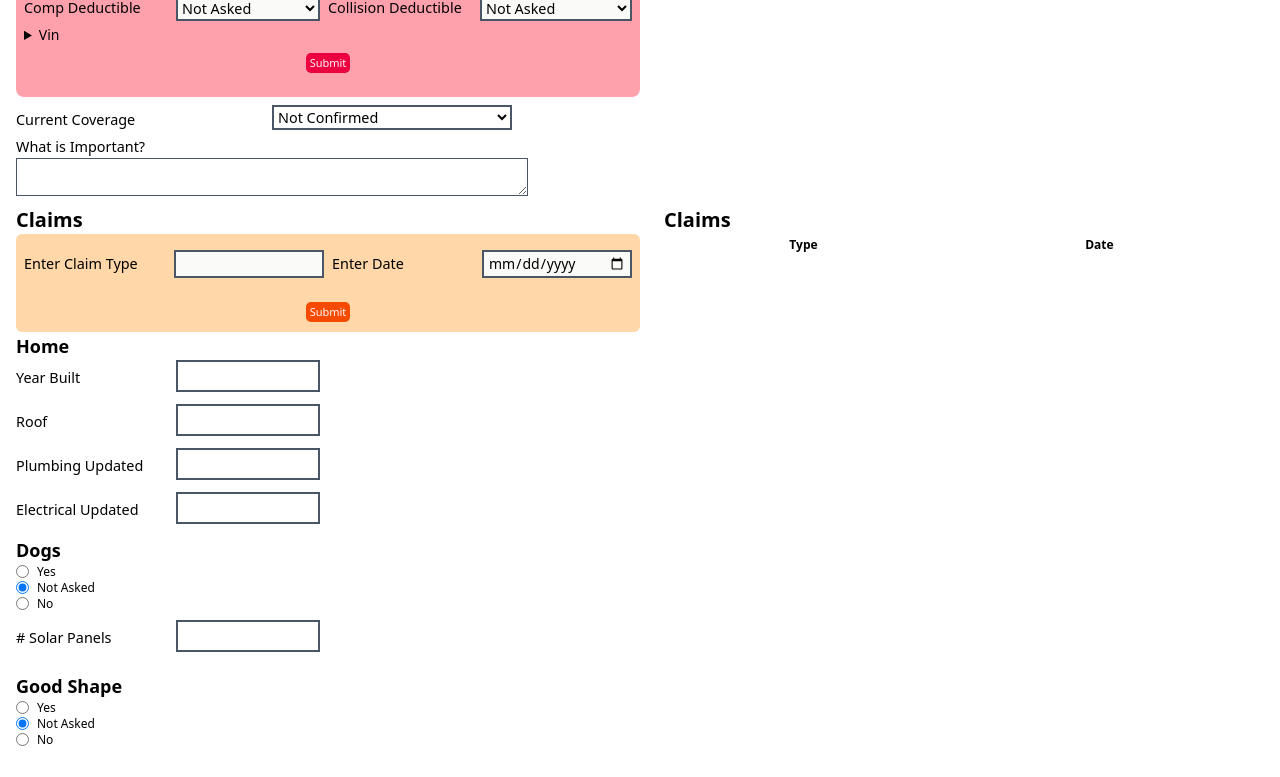
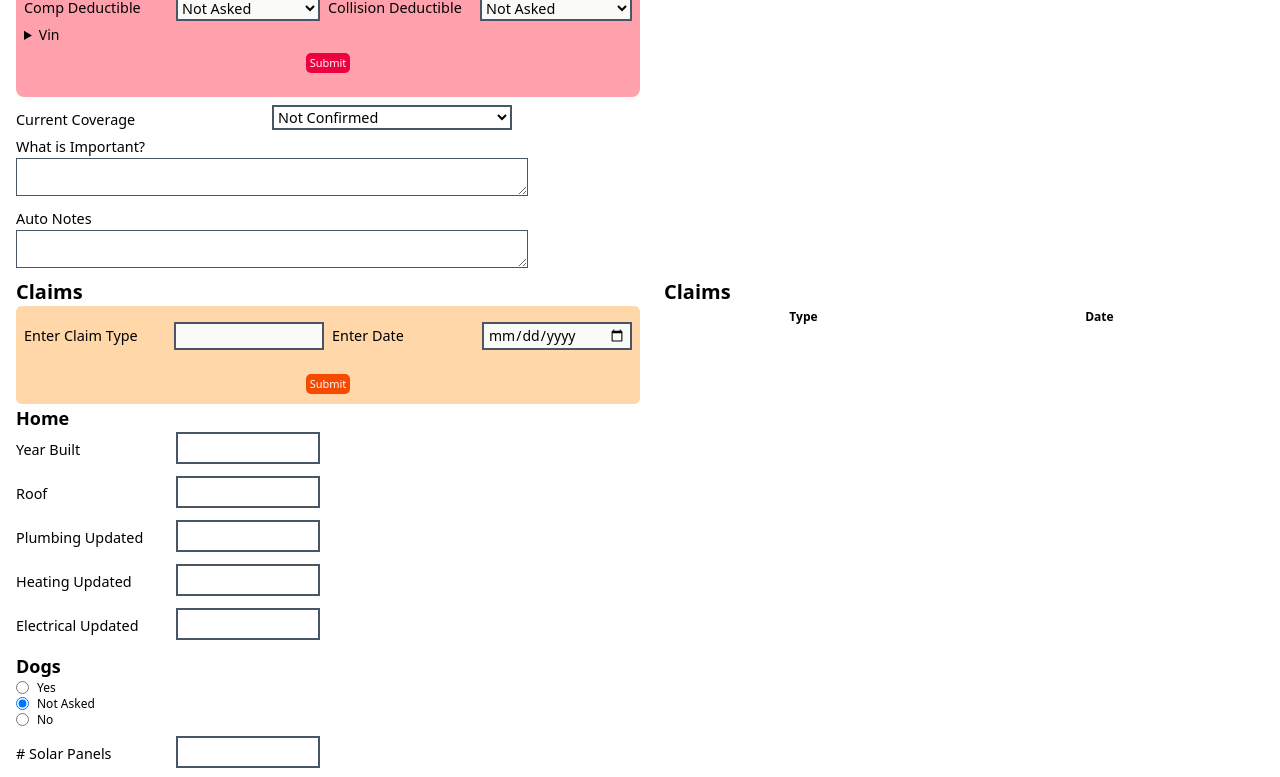
Before and after one commit to Jpatrick6420/propertyandcasualtywebsite, a React (Vite) app: page / in a window 1280 px wide. Shown: the part 621-1398 px from the top of the page. Built offline with nearby package versions, Linux system fonts and the light colour scheme.

Commit message:
added auto notes

```diff
--- a/src/features/CallForm.jsx
+++ b/src/features/CallForm.jsx
@@ -222,6 +222,17 @@ function CallForm() {
           value={currentData.auto["whatIsImportant"]}
           onChange={(e) => updateItem(e, "auto", "whatIsImportant")}
         ></textarea>
+        <br />
+        <label htmlFor="auto_notes_input" className="mt-4">
+          Auto Notes
+        </label>
+        <br></br>
+        <textarea
+          id="auto_notes_input"
+          className="border-gray-600 border-[1px] px-0.5 py-1 text-xs min-w-lg mb-1"
+          value={currentData.auto["autoNotes"]}
+          onChange={(e) => updateItem(e, "auto", "autoNotes")}
+        ></textarea>
         <section className="grid md:grid-cols-2">
           <div>
             <ClaimsSection
--- a/src/features/FormResultsSection.jsx
+++ b/src/features/FormResultsSection.jsx
@@ -113,6 +113,8 @@ ${
 Current Coverage: ${formatName(currentData.auto.currentCoverage, "_")}
 What's Important: ${currentData.auto.whatIsImportant}
 
+Auto Notes: ${currentData.auto.autoNotes}
+
 HOME FACTS
 
 Year Built: ${currentData.home.yearBuilt}
@@ -125,6 +127,11 @@ ${
 ${
   currentData.home.electricalUpdated
     ? `Electrical Updated: ${calcYear(currentData.home.electricalUpdated)} ${calcAge(currentData.home.electricalUpdated)} ${currentData.home.electricalUpdated != "" ? " Years old" : ""}`
+    : ""
+}
+${
+  currentData.home.heatingUpdated
+    ? `Heating Updated: ${calcYear(currentData.home.heatingUpdated)} ${calcAge(currentData.home.heatingUpdated)} ${currentData.home.heatingUpdated != "" ? " Years old" : ""}`
     : ""
 }
 Dogs: ${formatName(currentData.home.dogs, "_")}
--- a/src/features/HomeSection.jsx
+++ b/src/features/HomeSection.jsx
@@ -54,6 +54,13 @@ function HomeSection({ setCurrentData, currentData, updateItem, addNewItem }) {
           label="Plumbing Updated"
           value={currentData.home.plumbingUpdated}
           onChange={(e) => updateItem(e, "home", "plumbingUpdated")}
+        />
+      </div>
+      <div className="grid md:grid-cols-4 my-2">
+        <TextInput
+          label="Heating Updated"
+          value={currentData.home.heatingUpdated}
+          onChange={(e) => updateItem(e, "home", "heatingUpdated")}
         />
       </div>
       <div className="grid md:grid-cols-4 my-2">
--- a/src/init_states/intake.js
+++ b/src/init_states/intake.js
@@ -31,6 +31,7 @@ export const createInitialClientState = () => {
       whatIsImportant: "",
       vehicles: [],
       vehiclesEmpty: true,
+      autoNotes: "",
     },
     home: {
       //calculate replacement year or age
@@ -38,6 +39,7 @@ export const createInitialClientState = () => {
       yearBuilt: "",
       plumbingUpdated: "",
       electricalUpdated: "",
+      heatingUpdated: "",
       dogs: "not_asked",
       dogTypes: [],
       solar: "",
@@ -63,3 +65,10 @@ export const createInitialIntakeState = () => ({
   iteration: 0,
   openIntakes: [],
 });
+
+export const colors = {
+  primaryColor: "stone",
+  newDriverColor: "stone",
+  newVehicleColor: "rose",
+  newClaimColor: "orange",
+};
```
